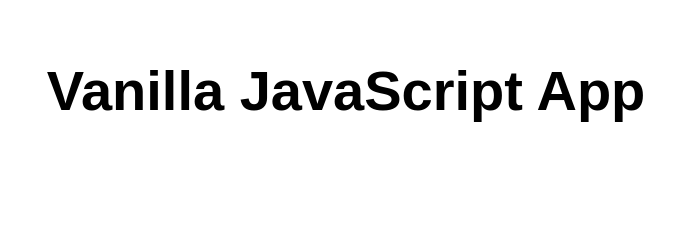
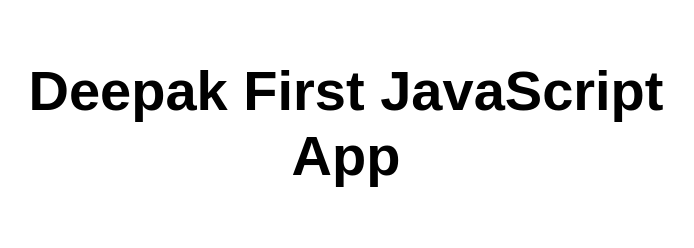
Before and after one commit to PuramDeepak/First-Static-Web-App, a website: page src/index.html in a window 1280 px wide. Shown: the whole page, without its empty margins (294-988 px from the left). Drawn offline with Linux system fonts and the light colour scheme.

Commit message:
Update index.html

```diff
--- a/src/index.html
+++ b/src/index.html
@@ -5,12 +5,12 @@
   <meta charset="UTF-8">
   <meta name="viewport" content="width=device-width, initial-scale=1.0">
   <link rel="stylesheet" href="styles.css">
-  <title>Vanilla JavaScript App</title>
+  <title>Deepak First JavaScript App</title>
 </head>
 
 <body>
   <main>
-    <h1>Vanilla JavaScript App</h1>
+    <h1>Deepak First JavaScript App</h1>
   </main>
 </body>
 
```
